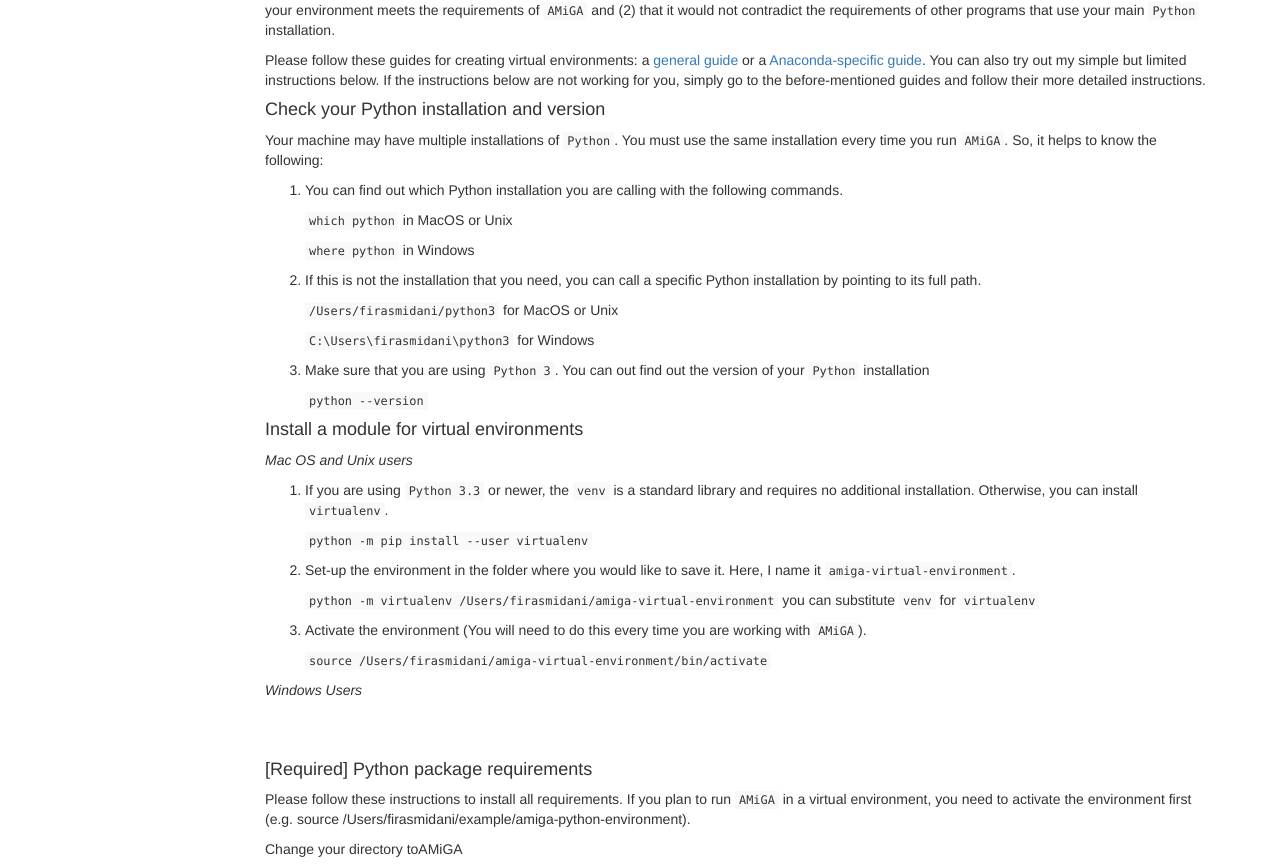
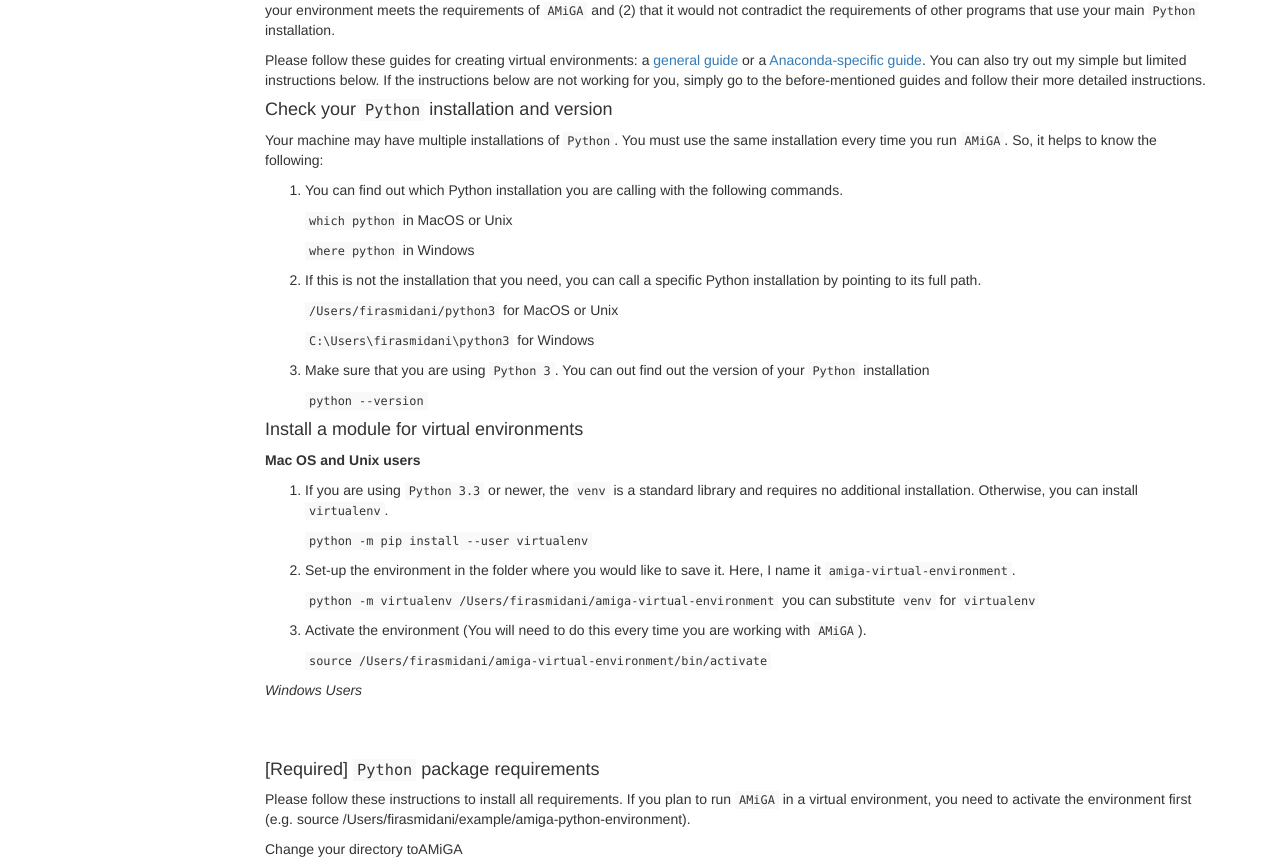
Before and after one commit to firasmidani/amiga, a Jekyll site: the page built from docs/_posts/2020-03-23-installation.md, in a window 1280 px wide. Shown: the part 653-1521 px from the top of the page. Built offline with Jekyll 4.4.1, drawn with Linux system fonts in a browser that asks for light colours.

Commit message:
more formatting

```diff
--- a/docs/_posts/2020-03-23-installation.md
+++ b/docs/_posts/2020-03-23-installation.md
@@ -31,7 +31,7 @@ I highly recommend that you set-up a virtual `Python` environment for running `A
 
 Please follow these guides for creating virtual environments: a <a href="https://packaging.python.org/guides/installing-using-pip-and-virtual-environments/">general guide</a> or a <a href="https://uoa-eresearch.github.io/eresearch-cookbook/recipe/2014/11/20/conda/">Anaconda-specific guide</a>. You can also try out my simple but limited instructions below. If the instructions below are not working for you, simply go to the before-mentioned guides and follow their more detailed instructions.
 
-#### Check your Python installation and version
+#### Check your `Python` installation and version
 
 Your machine may have multiple installations of `Python`. You must use the same installation every time you run `AMiGA`. So, it helps to know the following:
 
@@ -53,7 +53,7 @@ Your machine may have multiple installations of `Python`. You must use the same
 
 #### Install a module for virtual environments
 
-*Mac OS and Unix users*
+__Mac OS and Unix users__
 
 1. If you are using `Python 3.3` or newer, the `venv` is a standard library and requires no additional installation. Otherwise, you can install `virtualenv`.
 
@@ -72,7 +72,7 @@ Your machine may have multiple installations of `Python`. You must use the same
 <br /><br />
 
 
-#### [Required] Python package requirements
+#### [Required] `Python` package requirements
 
 Please follow these instructions to install all requirements. If you plan to run `AMiGA` in a virtual environment, you need to activate the environment first (e.g. source /Users/firasmidani/example/amiga-python-environment).
 
```
